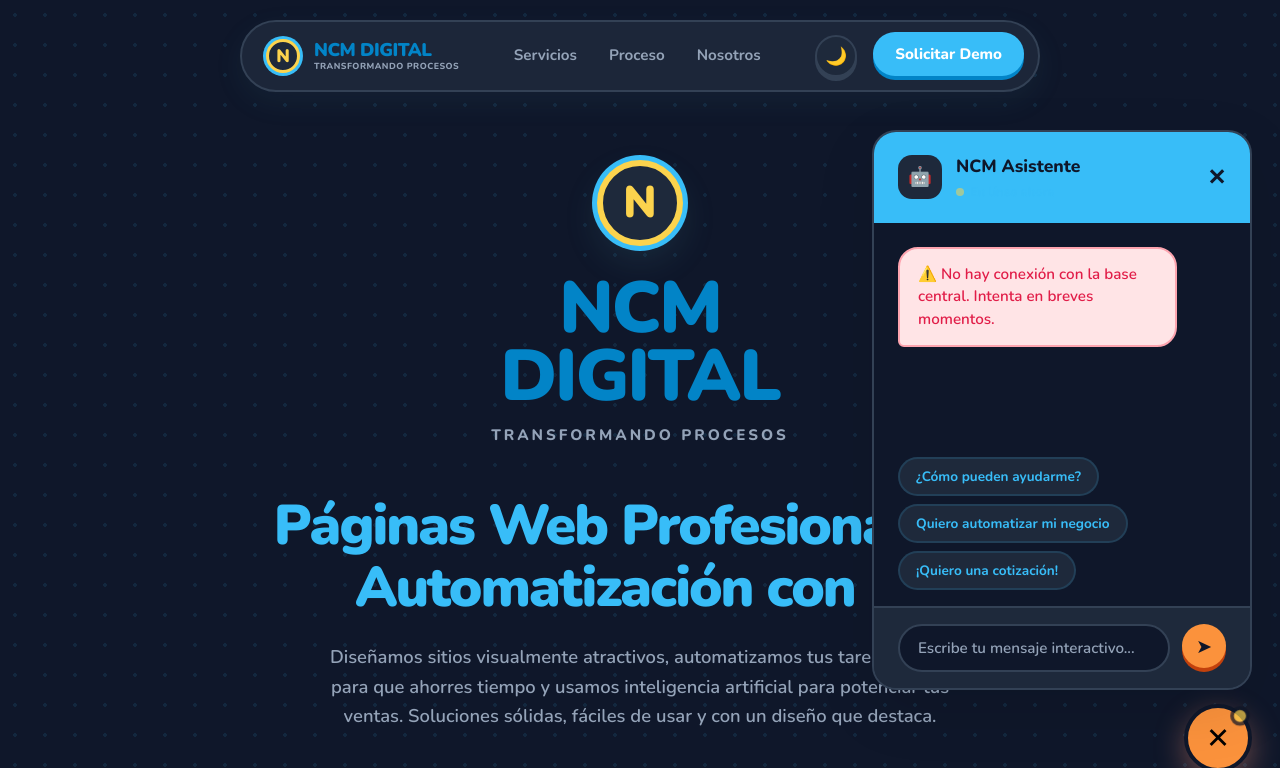
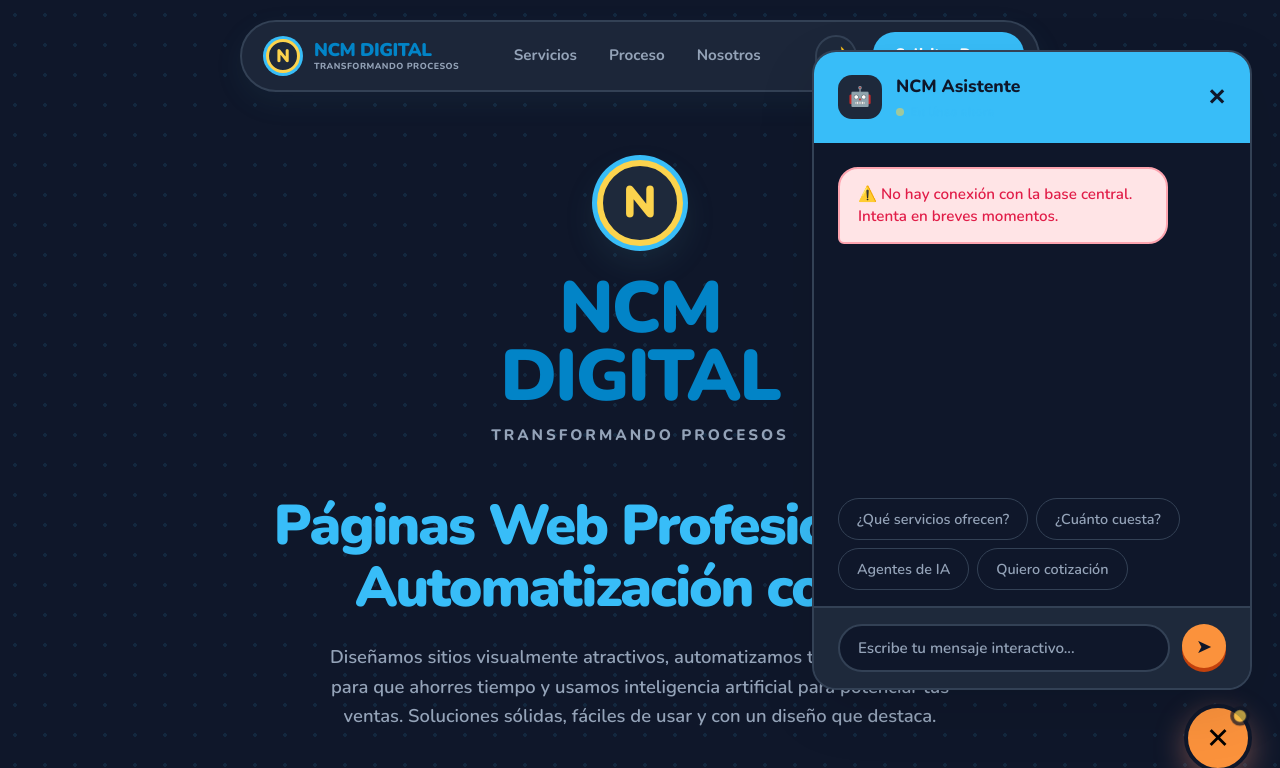
Before and after one commit to Guadma/NCM-Digital, a plain HTML site: page index.html in a window 1280 px wide. Both pictures are taken after a click on the button "Chatear con nosotros". Shown: the top 768 px of the page. Drawn offline with nearby package versions, Linux system fonts and the light colour scheme; no server answers.

Commit message:
Update chat window dimensions and quick reply buttons to match reference image

```diff
--- a/index.html
+++ b/index.html
@@ -873,8 +873,8 @@
       position: fixed;
       bottom: 110px;
       right: 28px;
-      width: 380px;
-      height: 560px;
+      width: 440px;
+      height: 640px;
       background: var(--bg-surface);
       border: 2px solid var(--border);
       border-radius: 24px;
@@ -1085,12 +1085,12 @@
     }
 
     .qr-btn {
-      background: var(--bg-surface);
-      border: 2px solid var(--brand-blue-lite);
-      color: var(--brand-blue);
-      font-size: .85rem;
-      font-weight: 700;
-      padding: 8px 16px;
+      background: transparent;
+      border: 1px solid var(--border);
+      color: var(--text-muted);
+      font-size: .9rem;
+      font-weight: 600;
+      padding: 10px 18px;
       border-radius: var(--radius-pill);
       cursor: pointer;
       font-family: inherit;
@@ -1098,11 +1098,11 @@
     }
 
     .qr-btn:hover {
-      border-color: var(--brand-blue);
-      color: var(--bg-main);
-      background: var(--brand-blue);
+      border-color: var(--text-main);
+      color: var(--text-main);
+      background: transparent;
       transform: translateY(-2px);
-      box-shadow: 0 4px 10px rgba(78, 152, 168, 0.2);
+      box-shadow: 0 4px 10px rgba(0, 0, 0, 0.05);
     }
 
     .chat-input-area {
@@ -1927,9 +1927,10 @@
     <div class="chat-messages" id="chatMessages"></div>
 
     <div class="quick-replies" id="quickReplies">
-      <button class="qr-btn" onclick="sendQuick('¿Cómo pueden ayudarme?')">¿Cómo pueden ayudarme?</button>
-      <button class="qr-btn" onclick="sendQuick('Quiero automatizar mi negocio')">Quiero automatizar mi negocio</button>
-      <button class="qr-btn" onclick="sendQuick('¡Quiero una cotización!')">¡Quiero una cotización!</button>
+      <button class="qr-btn" onclick="sendQuick('¿Qué servicios ofrecen?')">¿Qué servicios ofrecen?</button>
+      <button class="qr-btn" onclick="sendQuick('¿Cuánto cuesta?')">¿Cuánto cuesta?</button>
+      <button class="qr-btn" onclick="sendQuick('Agentes de IA')">Agentes de IA</button>
+      <button class="qr-btn" onclick="sendQuick('Quiero cotización')">Quiero cotización</button>
     </div>
 
     <div class="chat-input-area">
```
